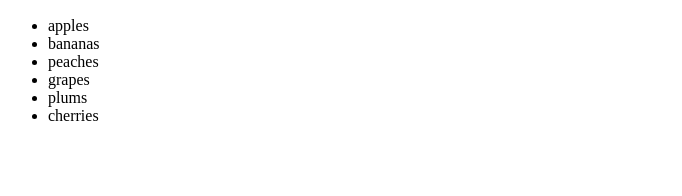
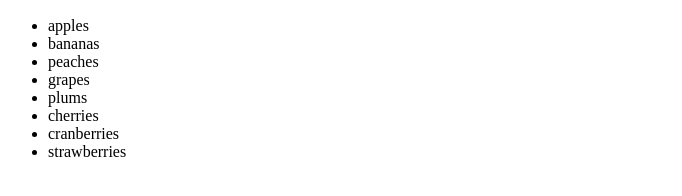
Before and after one commit to karlgo28/test_website, a plain HTML site: page index.html in a window 1280 px wide. Shown: the part 96-292 px from the top of the page, without its empty margins (0-682 px from the left). Drawn offline with Linux system fonts and the light colour scheme.

Commit message:
Update index.html
added more fruit!

```diff
--- a/index.html
+++ b/index.html
@@ -13,6 +13,8 @@
    <li>grapes</li>
    <li>plums</li>
    <li>cherries</li>
+   <li>cranberries</li>
+   <li>strawberries</li>
 </ul>
 </p>
 </body>
```
